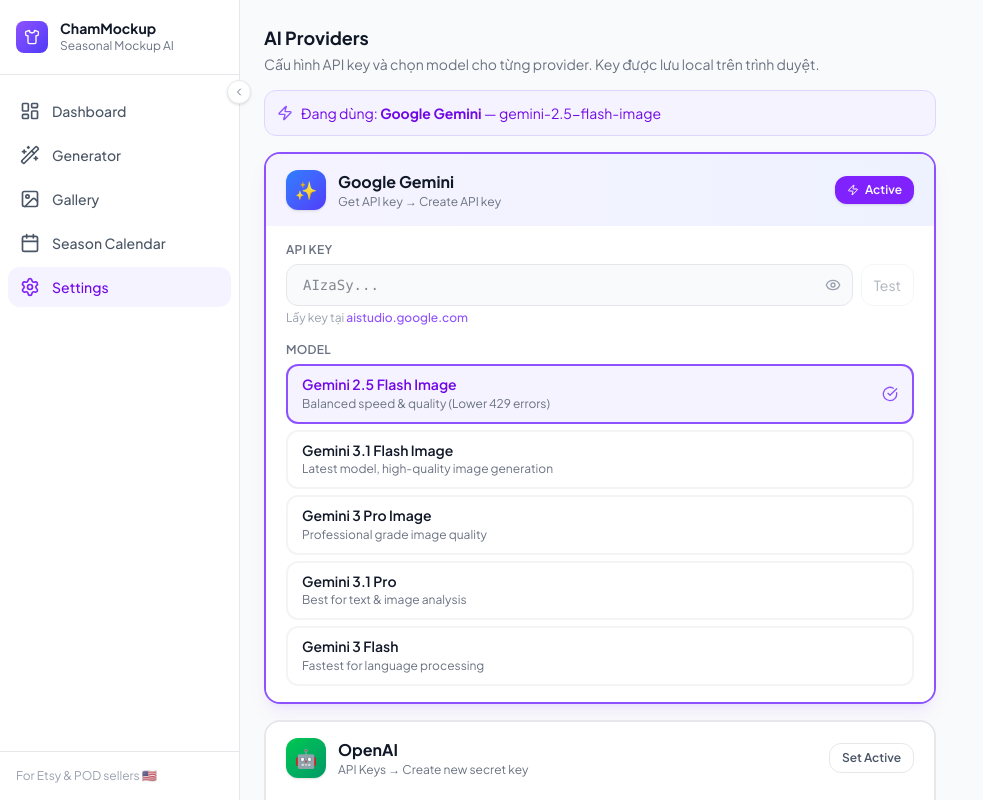
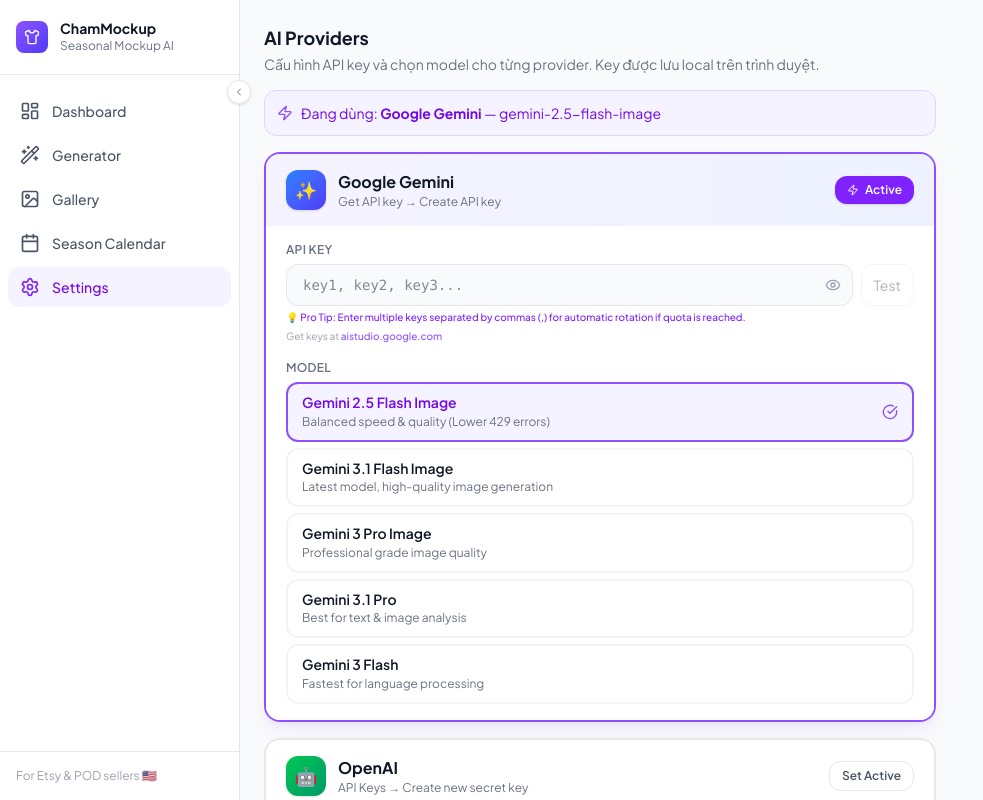
Before and after one commit to conghii/chammockup2, a Next.js app: page /settings in a window 1280 px wide. Shown: the whole page, without its empty margins (0-983 px from the left). Built offline with nearby package versions, Linux system fonts and the light colour scheme.

Commit message:
feat: implement API key rotation and multi-key support for all providers

```diff
--- a/src/app/settings/page.tsx
+++ b/src/app/settings/page.tsx
@@ -14,16 +14,16 @@
     color: 'from-green-500 to-emerald-600',
     docsLabel: 'platform.openai.com',
     docsHint: 'API Keys → Create new secret key',
-    keyPrefix: 'sk-',
-    keyPlaceholder: 'sk-proj-... hoặc sk-...',
+    keyPrefix: '',
+    keyPlaceholder: 'key1, key2, key3...',
   },
   gemini: {
     emoji: '✨',
     color: 'from-blue-500 to-indigo-600',
     docsLabel: 'aistudio.google.com',
     docsHint: 'Get API key → Create API key',
-    keyPrefix: 'AIzaSy',
-    keyPlaceholder: 'AIzaSy...',
+    keyPrefix: '',
+    keyPlaceholder: 'key1, key2, key3...',
   },
   ideogram: {
     emoji: '🎨',
@@ -31,7 +31,7 @@
     docsLabel: 'ideogram.ai/api',
     docsHint: 'Account → API Keys → Generate',
     keyPrefix: '',
-    keyPlaceholder: 'Ideogram API key...',
+    keyPlaceholder: 'key1, key2, key3...',
   },
 };
 
@@ -154,8 +154,11 @@
               ⚠️ Key này không đúng format của {provider.name} (phải bắt đầu bằng <code className="font-mono">{meta.keyPrefix}</code>)
             </p>
           )}
-          <p className="text-xs text-gray-400 dark:text-gray-500 mt-1">
-            Lấy key tại <span className="text-violet-500 font-medium">{meta.docsLabel}</span>
+          <p className="text-[10px] text-violet-600 dark:text-violet-400 mt-1 font-medium">
+            💡 Pro Tip: Enter multiple keys separated by commas (,) for automatic rotation if quota is reached.
+          </p>
+          <p className="text-[10px] text-gray-400 dark:text-gray-500 mt-1">
+            Get keys at <span className="text-violet-500 font-medium">{meta.docsLabel}</span>
           </p>
         </div>
 
@@ -351,7 +354,7 @@
           )}
         >
           {saved ? <CheckCircle className="w-4 h-4" /> : <Save className="w-4 h-4" />}
-          {saved ? 'Đã lưu!' : 'Lưu Settings'}
+          {saved ? 'Saved!' : 'Save Settings'}
         </button>
         <button
           onClick={() => setLocalSettings(JSON.parse(JSON.stringify(settings)))}
--- a/src/lib/ai-providers.ts
+++ b/src/lib/ai-providers.ts
@@ -1,16 +1,25 @@
 import OpenAI from 'openai';
+
+// Helper to parse multiple keys and rotate
+function getKeys(apiKeys: string): string[] {
+  return apiKeys.split(',').map(k => k.trim()).filter(Boolean);
+}
 
 // ─── OpenAI DALL-E ───────────────────────────────────────────────────────────
 
 export async function generateWithOpenAI(
-  apiKey: string,
+  apiKeys: string,
   prompt: string,
   count = 1,
   model = 'dall-e-3'
 ): Promise<string[]> {
+  const keys = getKeys(apiKeys);
+  let lastError: any = null;
+
+  for (const apiKey of keys) {
+    try {
       const client = new OpenAI({ apiKey, dangerouslyAllowBrowser: true });
-
-  const size = model === 'dall-e-2' ? '1024x1024' : '1024x1024';
+      const size = '1024x1024';
       const quality = model === 'dall-e-3' ? 'hd' : 'standard';
 
       const requests = Array.from({ length: count }, () =>
@@ -25,25 +34,33 @@
 
       const results = await Promise.all(requests);
       return results.map((r) => r.data?.[0]?.url ?? '').filter(Boolean);
+    } catch (err: any) {
+      lastError = err;
+      // If quota exceeded or rate limit, try next key
+      if (err.status === 429 || err.message?.toLowerCase().includes('quota') || err.message?.toLowerCase().includes('rate limit')) {
+        continue;
+      }
+      throw err;
+    }
+  }
+  throw lastError || new Error('All OpenAI API keys failed');
 }
 
 // ─── Google Gemini ────────────────────────────────────────────────────────────
-// Supports both Imagen (`:predict`) and Gemini image generation (`:generateContent`)
 
 export async function generateWithGemini(
-  apiKey: string,
+  apiKeys: string,
   prompt: string,
   count = 1,
   model = 'gemini-2.0-flash-preview-image-generation',
   imageBase64?: string
 ): Promise<string[]> {
-  const isGeminiModel = model.startsWith('gemini-');
+  const keys = getKeys(apiKeys);
+  let lastError: any = null;
 
-  if (isGeminiModel) {
-    // Gemini generateContent API — returns inline base64 image parts
+  for (const apiKey of keys) {
+    try {
       const url = `https://generativelanguage.googleapis.com/v1beta/models/${model}:generateContent?key=${apiKey}`;
-
-    // Prepare content parts
       const parts: any[] = [{ text: prompt }];
 
       if (imageBase64) {
@@ -69,15 +86,14 @@
       for (const res of responses) {
         if (!res.ok) {
           const err = await res.json().catch(() => ({}));
-        throw new Error(
-          (err as { error?: { message?: string } }).error?.message ?? `Gemini error ${res.status}`
-        );
+          const msg = (err as { error?: { message?: string } }).error?.message ?? `Gemini error ${res.status}`;
+
+          if (res.status === 429 || msg.toLowerCase().includes('quota')) {
+            throw { status: 429, message: msg }; // Trigger retry
           }
-      const data = (await res.json()) as {
-        candidates?: Array<{
-          content?: { parts?: Array<{ inlineData?: { data?: string; mimeType?: string } }> };
-        }>;
-      };
+          throw new Error(msg);
+        }
+        const data = (await res.json()) as any;
         const parts = data.candidates?.[0]?.content?.parts ?? [];
         for (const part of parts) {
           if (part.inlineData?.data) {
@@ -87,47 +103,28 @@
         }
       }
       return results;
+    } catch (err: any) {
+      lastError = err;
+      if (err.status === 429) continue;
+      throw err;
     }
-
-  // Imagen :predict API (legacy)
-  const url = `https://generativelanguage.googleapis.com/v1beta/models/${model}:predict?key=${apiKey}`;
-  const res = await fetch(url, {
-    method: 'POST',
-    headers: { 'Content-Type': 'application/json' },
-    body: JSON.stringify({
-      instances: [{ prompt }],
-      parameters: { sampleCount: Math.min(count, 4) },
-    }),
-  });
-
-  if (!res.ok) {
-    const err = await res.json().catch(() => ({}));
-    throw new Error(
-      (err as { error?: { message?: string } }).error?.message ?? `Gemini error ${res.status}`
-    );
   }
-
-  const data = (await res.json()) as {
-    predictions?: Array<{ bytesBase64Encoded?: string; mimeType?: string }>;
-  };
-
-  return (data.predictions ?? [])
-    .map((p) => {
-      if (!p.bytesBase64Encoded) return '';
-      const mime = p.mimeType ?? 'image/png';
-      return `data:${mime};base64,${p.bytesBase64Encoded}`;
-    })
-    .filter(Boolean);
+  throw lastError || new Error('All Gemini API keys failed');
 }
 
 // ─── Ideogram ────────────────────────────────────────────────────────────────
 
 export async function generateWithIdeogram(
-  apiKey: string,
+  apiKeys: string,
   prompt: string,
   count = 1,
   model = 'V_2'
 ): Promise<string[]> {
+  const keys = getKeys(apiKeys);
+  let lastError: any = null;
+
+  for (const apiKey of keys) {
+    try {
       const res = await fetch('https://api.ideogram.ai/generate', {
         method: 'POST',
         headers: {
@@ -146,15 +143,22 @@
 
       if (!res.ok) {
         const err = await res.json().catch(() => ({}));
-    const msg =
-      (err as { message?: string }).message ??
-      (err as { error?: string }).error ??
-      `Ideogram error ${res.status}`;
+        const msg = (err as any).message ?? (err as any).error ?? `Ideogram error ${res.status}`;
+        if (res.status === 429 || msg.toLowerCase().includes('quota')) {
+          throw { status: 429, message: msg };
+        }
         throw new Error(msg);
       }
 
       const data = (await res.json()) as { data?: Array<{ url?: string }> };
       return (data.data ?? []).map((d) => d.url ?? '').filter(Boolean);
+    } catch (err: any) {
+      lastError = err;
+      if (err.status === 429) continue;
+      throw err;
+    }
+  }
+  throw lastError || new Error('All Ideogram API keys failed');
 }
 
 // ─── Vision: phân tích ảnh áo ────────────────────────────────────────────────
@@ -167,34 +171,15 @@
 5. Notable icons, motifs, or graphical elements
 Be specific and visual. Under 150 words.`;
 
-export async function analyzeShirtImage(
-  apiKey: string,
+export async function analyzeShirtImageWithGemini(
+  apiKeys: string,
   imageBase64: string
 ): Promise<string> {
-  const client = new OpenAI({ apiKey, dangerouslyAllowBrowser: true });
+  const keys = getKeys(apiKeys);
+  let lastError: any = null;
 
-  const response = await client.chat.completions.create({
-    model: 'gpt-4o',
-    max_tokens: 500,
-    messages: [
-      {
-        role: 'user',
-        content: [
-          { type: 'image_url', image_url: { url: imageBase64, detail: 'high' } },
-          { type: 'text', text: VISION_PROMPT },
-        ],
-      },
-    ],
-  });
-
-  return response.choices[0]?.message?.content?.trim() ?? '';
-}
-
-export async function analyzeShirtImageWithGemini(
-  apiKey: string,
-  imageBase64: string
-): Promise<string> {
-  // Strip data URL prefix to get raw base64 + mimeType
+  for (const apiKey of keys) {
+    try {
       const match = imageBase64.match(/^data:([^;]+);base64,(.+)$/);
       const mimeType = match?.[1] ?? 'image/jpeg';
       const base64Data = match?.[2] ?? imageBase64;
@@ -216,35 +201,43 @@
 
       if (!res.ok) {
         const err = await res.json().catch(() => ({}));
-    throw new Error(
-      (err as { error?: { message?: string } }).error?.message ?? `Gemini vision error ${res.status}`
-    );
+        const msg = (err as any).error?.message ?? `Gemini vision error ${res.status}`;
+        if (res.status === 429 || msg.toLowerCase().includes('quota')) {
+          throw { status: 429, message: msg };
+        }
+        throw new Error(msg);
       }
 
-  const data = (await res.json()) as {
-    candidates?: Array<{ content?: { parts?: Array<{ text?: string }> } }>;
-  };
-
-  return data.candidates?.[0]?.content?.parts?.find((p) => p.text)?.text?.trim() ?? '';
+      const data = (await res.json()) as any;
+      return data.candidates?.[0]?.content?.parts?.find((p: any) => p.text)?.text?.trim() ?? '';
+    } catch (err: any) {
+      lastError = err;
+      if (err.status === 429) continue;
+      throw err;
+    }
+  }
+  throw lastError || new Error('All Gemini API keys for vision failed');
 }
 
 // ─── Test API key ─────────────────────────────────────────────────────────────
 
-export async function testApiKey(provider: string, apiKey: string): Promise<boolean> {
+export async function testApiKey(providerId: string, apiKeys: string): Promise<boolean> {
+  const keys = getKeys(apiKeys);
+  if (keys.length === 0) return false;
+
+  // Test only the first key for validation
+  const apiKey = keys[0];
   try {
-    if (provider === 'openai') {
+    if (providerId === 'openai') {
       const client = new OpenAI({ apiKey, dangerouslyAllowBrowser: true });
       await client.models.list();
       return true;
     }
-    if (provider === 'gemini') {
-      const res = await fetch(
-        `https://generativelanguage.googleapis.com/v1beta/models?key=${apiKey}`
-      );
+    if (providerId === 'gemini') {
+      const res = await fetch(`https://generativelanguage.googleapis.com/v1beta/models?key=${apiKey}`);
       return res.ok;
     }
-    if (provider === 'ideogram') {
-      // Ideogram: thử generate 1 ảnh nhanh — dùng endpoint check credits
+    if (providerId === 'ideogram') {
       const res = await fetch('https://api.ideogram.ai/user/credits', {
         headers: { 'Api-Key': apiKey },
       });
```
Lines whose indentation alone changed are shown as unchanged.
